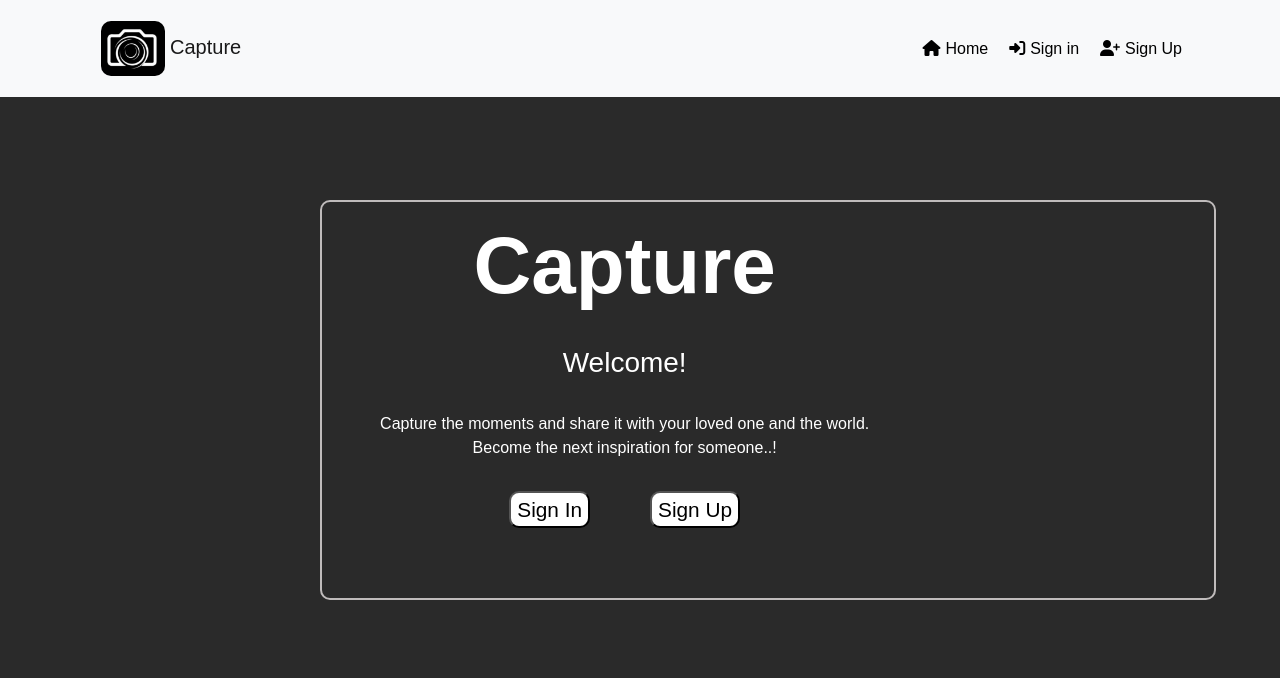
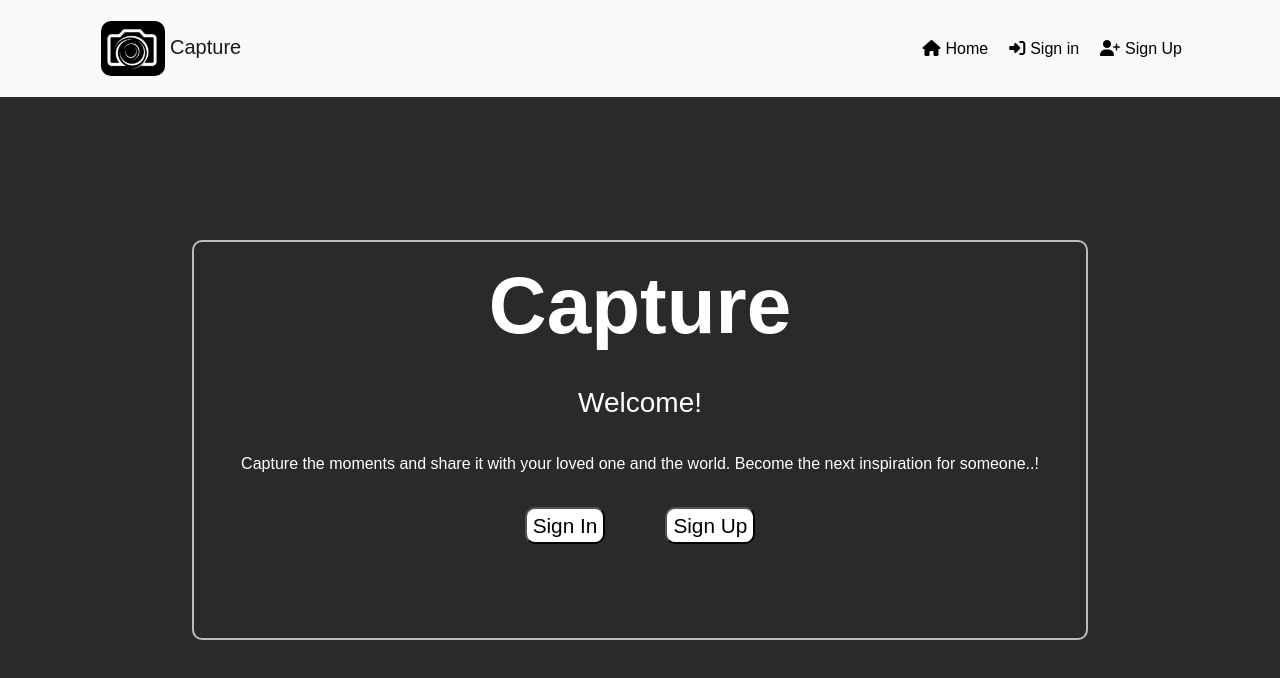
Before and after one commit to AsmaaAamir/CI_P5_CAPTURE, a React (Create React App) app: page / in a window 1280 px wide. Shown: the top 678 px of the page. Built offline with nearby package versions, Linux system fonts and the light colour scheme; a web font is replaced by a local one.

Commit message:
trying to add footer

```diff
--- a/src/App.module.css
+++ b/src/App.module.css
@@ -41,10 +41,10 @@ i:hover {
   font-size: calc(10px + 2vmin);
   color: white;
 }
-
 .App-link {
   color: #61dafb;
 }
+
 
 @keyframes App-logo-spin {
   from {
--- a/src/componets/WelcomePage.js
+++ b/src/componets/WelcomePage.js
@@ -1,16 +1,18 @@
 import React from "react";
-import styles from "../../src/style/WelcomePage.module.css";
+import styles from '../../src/style/WelcomePage.module.css';
 import { NavLink } from "react-router-dom";
+
+
 
 /* Welcome page wih option ot sign in and sign up */
 
 const Welcomepage = () => {
     return (
-        <div className={styles.Container}>
-            <div>
-                <div className="col-md-8 offset=md-2 Text">
+        <div>
+            <div className={styles.Container}>
+                <div className="col-md offset=md Text">
                     <h1 className={styles.Text}>Capture</h1>
-                    <p className="text-center">
+                    <p className="text-">
                         <br/>
                         <h3>Welcome!</h3>
                         <br/>
@@ -27,10 +29,20 @@ const Welcomepage = () => {
                     </div>
                 </div>
             </div>
+            <div className={styles.Footer}>
+                <NavLink  to="/home" >
+                    <i class="fa-solid fa-house"></i>
+                </NavLink>
+                <NavLink  to="/profile" >
+                     <i class="fa-solid fa-user"></i>
+                </NavLink>
+
+            </div>
+
         </div>
 
     );
-};
+}
 
 
 export default Welcomepage;
--- a/src/style/WelcomePage.module.css
+++ b/src/style/WelcomePage.module.css
@@ -1,4 +1,3 @@
-
 .Container{
     width: 70%;
     height: 50%;
@@ -7,14 +6,11 @@
     color:white;
     padding: 1rem;
     position: absolute;
-    top: 25%;
-    left: 25%;
+    top: 30%;
+    left: 15%;
     margin-right: -25%;
     text-align: center;
 
-}
-.Line{
-    color: white;
 }
 .Text{
     font-size: 500%;
@@ -60,3 +56,8 @@
     color: white;
     transform: scale(1.2);
 }
+
+.Footer{
+    color: red;
+
+}
```
